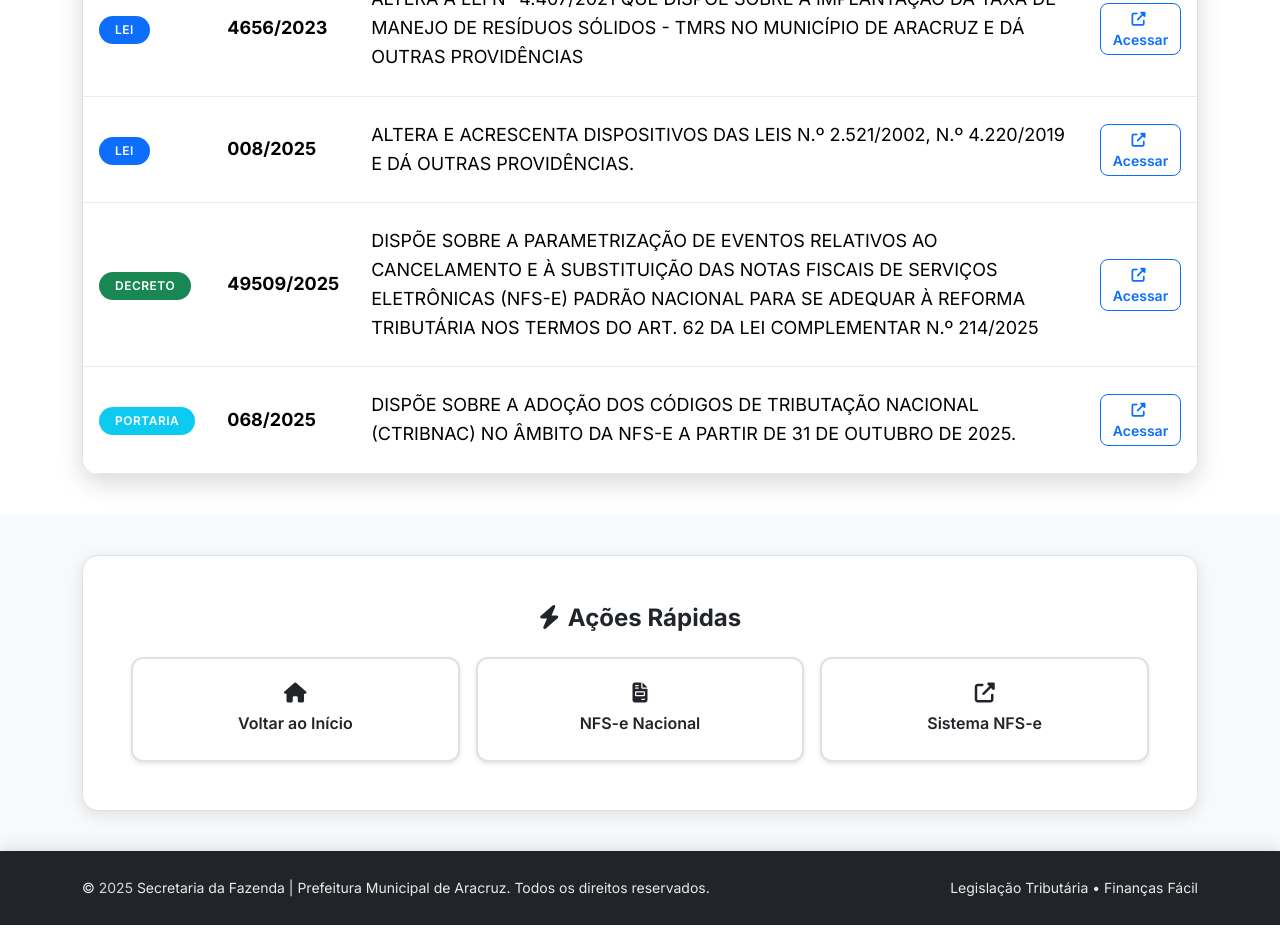
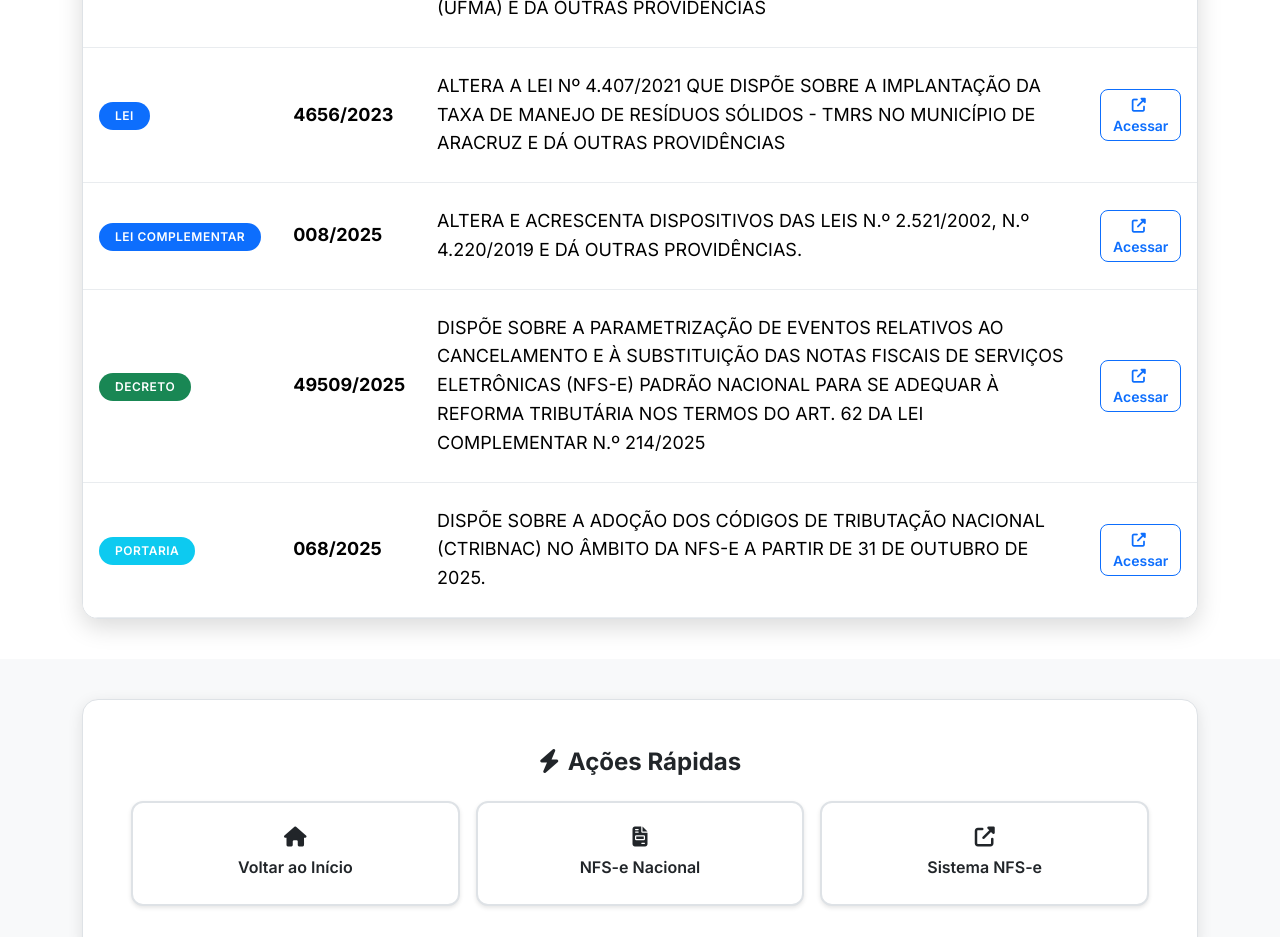
Before and after one commit to aracruz/servicos, a plain HTML site: page legislacao.html in a window 1280 px wide. Shown: the part 1692-2629 px from the top of the page. Drawn offline with nearby package versions, Linux system fonts and the light colour scheme.

Commit message:
COMPLEMENTAR

```diff
--- a/legislacao.html
+++ b/legislacao.html
@@ -271,7 +271,7 @@
 
                                  <tr data-type="LEI" data-year="2023"
                                     data-search="lei 008/2025 Altera e acrescenta dispositivos das leis n.º 2.521/2002, n.º 4.220/2019">
-                                    <td><span class="badge bg-primary">LEI</span></td>
+                                    <td><span class="badge bg-primary">LEI COMPLEMENTAR</span></td>
                                     <td><strong>008/2025</strong></td>
                                     <td>Altera e acrescenta dispositivos das leis n.º 2.521/2002, n.º 4.220/2019 e dá outras providências.</td>
                                     <td class="text-center">
```
